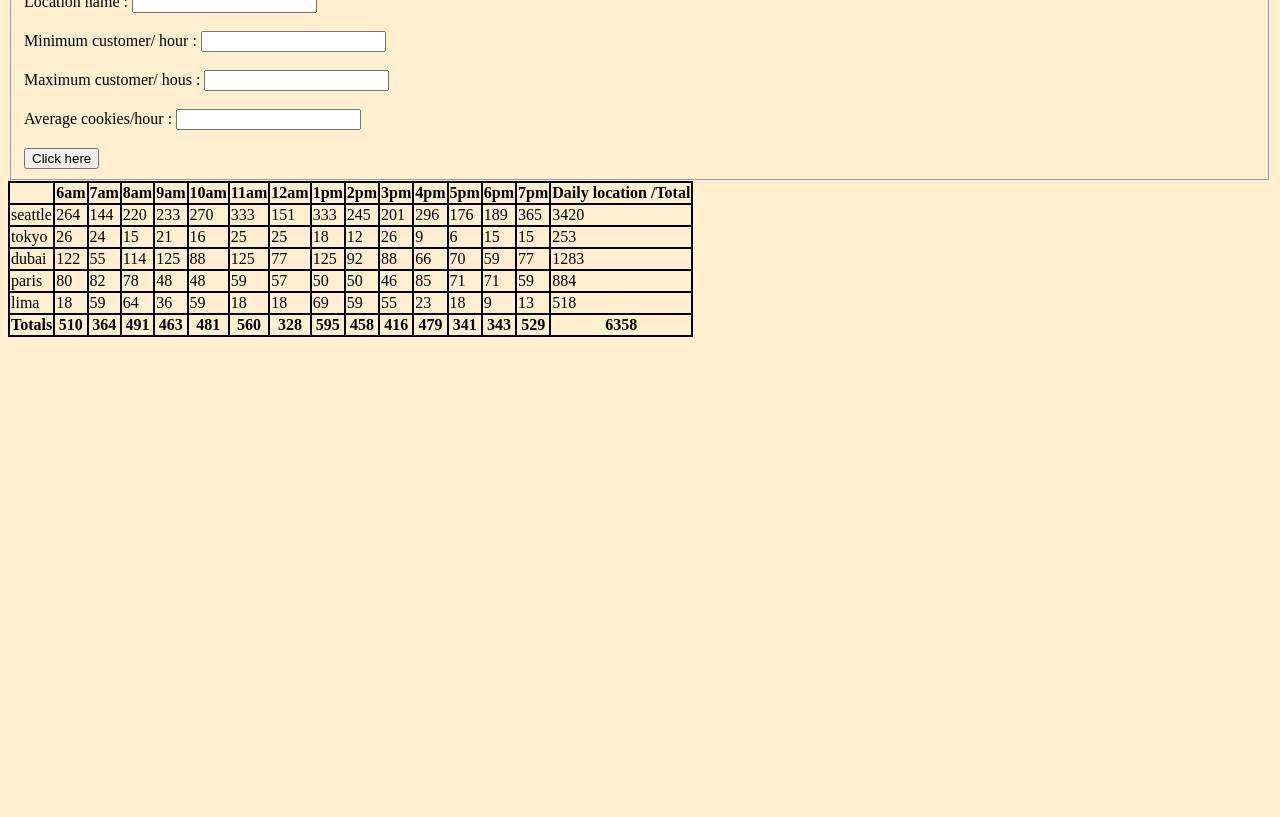
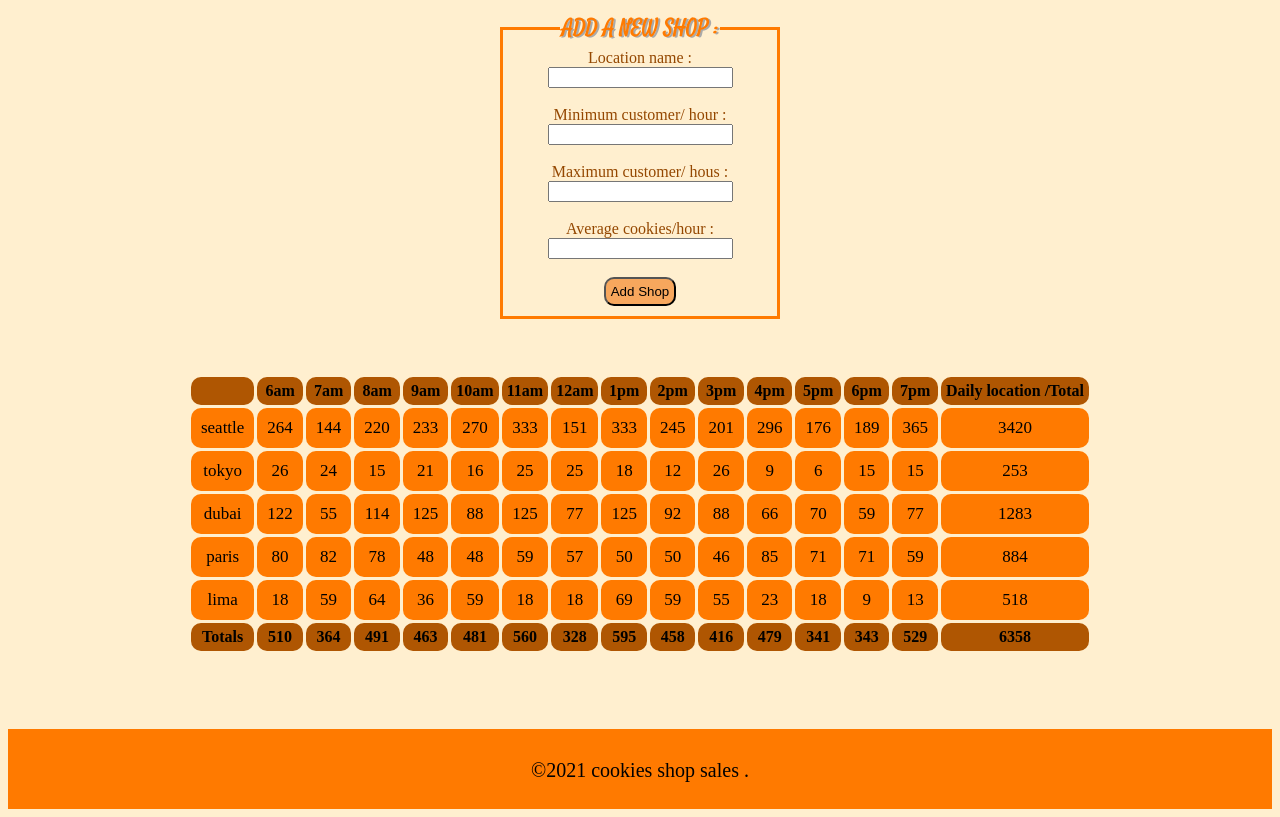
Before and after one commit to nooraldeen97/cookie-stand, a plain HTML site: page sales.html in a window 1280 px wide. Shown: the part 174-991 px from the top of the page. Before the commit the page ends 800 px from the top, so only its background shows below. Drawn offline with Linux system fonts and the light colour scheme.

Commit message:
added styling

```diff
--- a/Css/style.css
+++ b/Css/style.css
@@ -1,6 +1,25 @@
 table , th , td , tr{
-    border: solid 2px black;
-    border-collapse: collapse;
+    border-collapse: separate;
+    border-spacing: 3px;
+    padding: 5px;
+    margin-left: auto;
+    margin-right: auto;
+    margin-bottom: 70px;
+}
+
+th{
+    background-color:#af5602 ;
+    border-radius: 10px;
+    padding: 5px;
+
+}
+
+td{
+    background-color: #ff7a00;
+    border-radius: 10px;
+    padding:10px;
+    text-align: center;
+    font-size: 17px;
 
 }
 body{
@@ -33,6 +52,9 @@ body{
         text-decoration: none;
         font-weight: 900;
         color: white;
+        font-size: 20px;
+        font-family: 'Comfortaa', cursive;
+
     }
 
     #bigimg{
@@ -138,7 +160,7 @@ body{
 
 #salesheader{
     background-color:#ff7a00 ;
-    height: 100px;
+    height: 130px;
     margin-bottom: 50px;
 }
 
@@ -161,4 +183,60 @@ body{
    border-radius: 15px;
    margin-right:5% ;
    margin-top: 2%;
+   font-family: 'Comfortaa', cursive;
+
 }
+
+legend{
+    text-align: center;
+    font-family: 'Satisfy', cursive;
+    color: #ff7a00;
+    font-weight: 900;
+    text-shadow: 2px 1px rgb(170, 170, 170);
+    font-size: 20px;
+}
+
+fieldset{
+    color: #944700;
+    border: #ff7a00 3px solid;
+    margin-bottom: 50px;
+    display: inline-block;
+    margin-left: auto;
+    margin-right: auto;
+    width: 250px;
+
+}
+
+#form{
+display: block;
+text-align: center;
+
+}
+
+#submit{
+    background-color:#f7a75d ;
+    border-radius: 10px;
+    padding: 5px;
+}
+
+footer{
+    background-color:#ff7a00 ;
+    height: 50px ;
+}
+
+
+#sc{
+    display: inline;
+    line-height: 0;
+    width: 200px;
+
+}
+
+
+#sc h2{
+    font-family: 'Satisfy', cursive;
+    color: rgb(126, 53, 1);
+    text-align: center;
+    font-size: 33px;
+
+}
--- a/app.js
+++ b/app.js
@@ -181,6 +181,7 @@ function submitter(event) {
     console.log(userEvent);
     tableElement.textContent = '';
 
+
     first();
 
     for (let h = 0; h < locationArray.length; h++) {
--- a/index.html
+++ b/index.html
@@ -6,6 +6,7 @@
     <meta http-equiv="X-UA-Compatible" content="IE=edge">
     <meta name="viewport" content="width=device-width, initial-scale=1.0">
     <link rel="stylesheet" href="Css/reset.css">
+    <link href="https://fonts.googleapis.com/css2?family=Comfortaa&family=Righteous&display=swap" rel="stylesheet">
     <link rel="stylesheet" href="Css/style.css">
     <title>cookies stand page</title>
 </head>
@@ -16,6 +17,7 @@
         <div>
             <img src="img/salmon.png"
                 width="200px" height="70px">
+
         </div>
         <nav>
             <ul>
--- a/sales.html
+++ b/sales.html
@@ -5,6 +5,7 @@
     <meta http-equiv="X-UA-Compatible" content="IE=edge">
     <meta name="viewport" content="width=device-width, initial-scale=1.0">
     <title>Document</title>
+    <link href="https://fonts.googleapis.com/css2?family=Satisfy&display=swap" rel="stylesheet">
     <link rel="stylesheet" href="Css/style.css">
 </head>
 
@@ -12,41 +13,55 @@
 <body>
 
 <header id='salesheader'>
-    <div>
+
+    <div id='sc'>
         <img src="img/salmon.png"
             width="200px" height="70px">
+
+        <h2 >
+            Salmon Cookies
+        </h2>
     </div>
 
     <a href="index.html">Home page</a>
 </header>
+<div id='form'>
     <form action="" id='userEvent'>
         <fieldset>
-            <label for="place">Location name :</label>
+            <legend>
+                ADD A NEW SHOP :
+            </legend>
+            <label for="place">Location name :</label><br>
             <input type="text" id='place' name='place' required>
             <br>
             <br>
-            <label for="min">Minimum customer/ hour :</label>
+            <label for="min">Minimum customer/ hour :</label><br>
             <input type="number" id='min' name="min" required>
             <br>
             <br>
-            <label for="max">Maximum customer/ hous :</label>
+            <label for="max">Maximum customer/ hous :</label><br>
             <input type="number" id='max'name='max'required>
             <br>
             <br>
-            <label for="avg">Average cookies/hour :</label>
+            <label for="avg">Average cookies/hour :</label><br>
             <input type="float" id='avg' name="avg"required>
             <br>
             <br>
-            <input type="submit" value="Click here">
+            <input type="submit" value="Add Shop" id='submit'>
         </fieldset>
     </form>
+
+
+</div>
 
 
 
     <div id="first">
 
     </div>
-
+    <footer>
+        &copy;2021 cookies shop sales .
+    </footer>
 </body>
 <script src="app.js"></script>
 </html>
```
